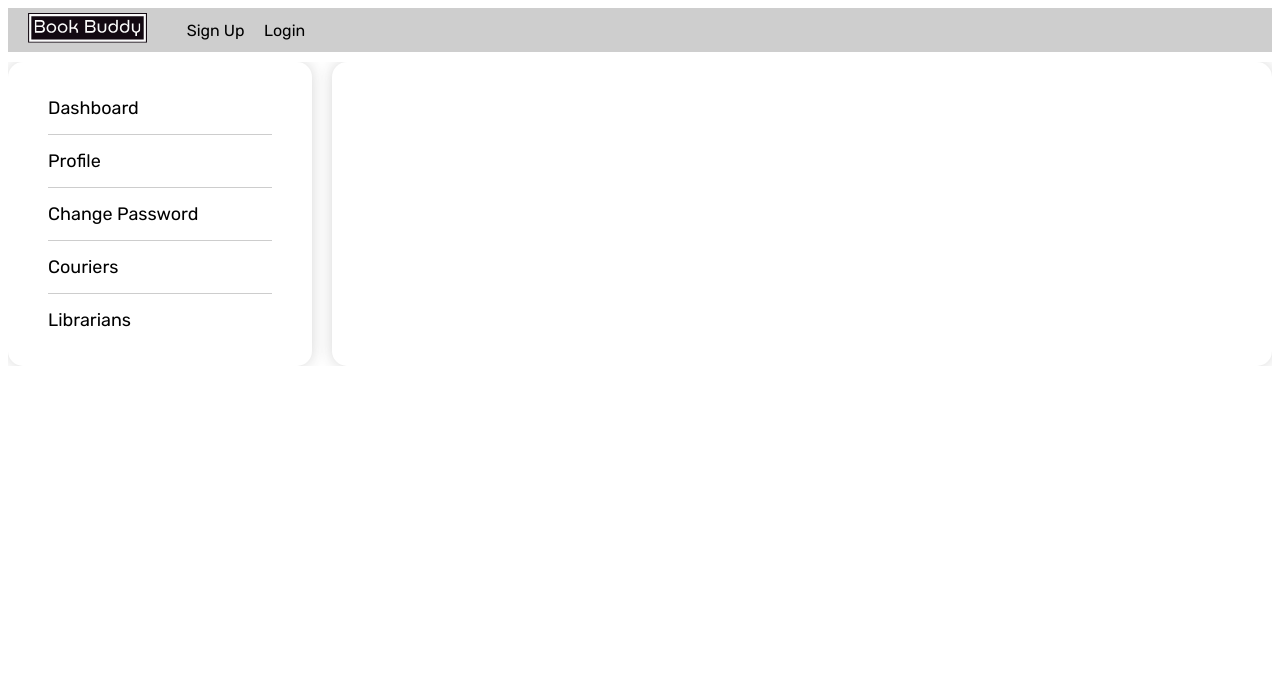
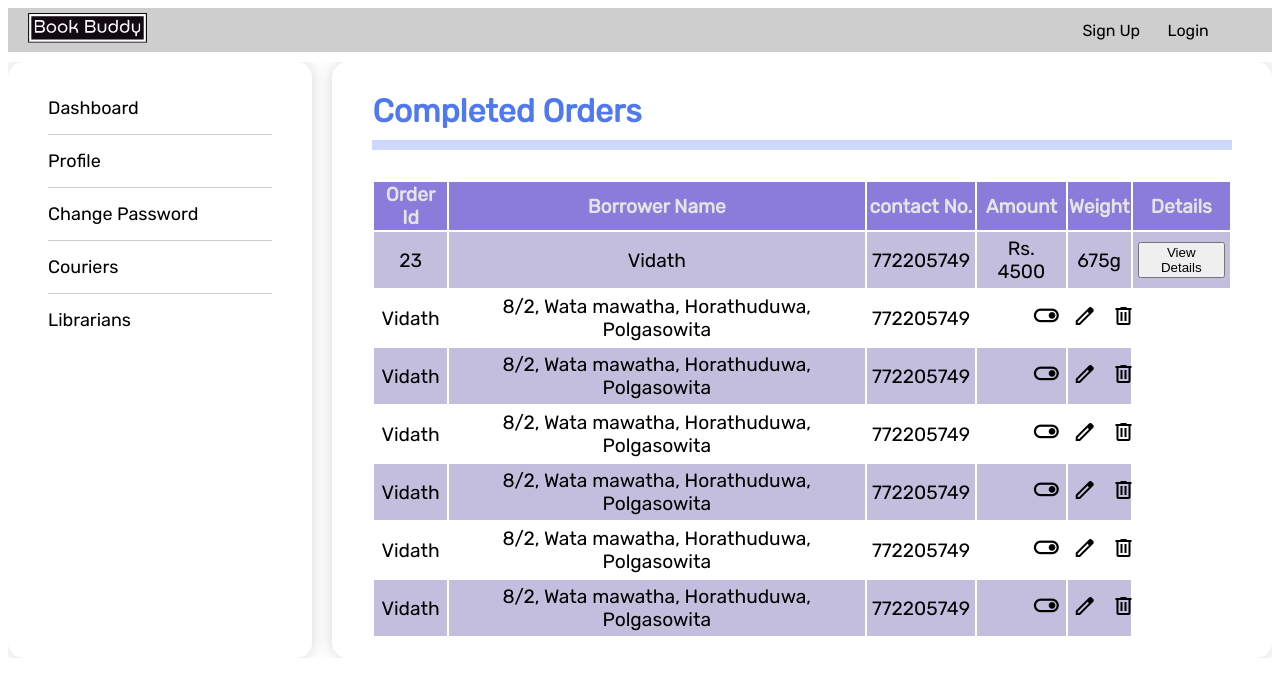
Before and after one commit to vidath-dhanushka/bookBuddy-Refined, a PHP site: page /bookBuddy/courier/completedOrders in a window 1280 px wide. Shown: the top 697 px of the page. Run offline with PHP 8.4, Linux system fonts and the light colour scheme; some libraries are stand-ins or nearby versions.

Commit message:
added UIs for courier orders

```diff
--- a/app/controllers/Courier.php
+++ b/app/controllers/Courier.php
@@ -4,6 +4,15 @@ class Courier extends Controller
 {
     public function index()
     {
+        // show($_SESSION['USER_DATA']);
+        // die;
         $this->view('courier/dashboard');
     }
+
+    public function profile() {}
+
+    public function completedOrders()
+    {
+        $this->view('courier/completedOrders');
+    }
 }
--- /dev/null
+++ b/app/views/courier/completedOrders.view.php
@@ -0,0 +1,107 @@
+<?php $this->view('admin/includes/sidenav'); ?>
+<adminCourier>
+    <h1 class="title">Completed Orders</h1>
+
+    <table>
+        <tr>
+            <th>Order Id</th>
+            <th>Borrower Name</th>
+            <th>contact No.</th>
+            <th>Amount</th>
+            <th>Weight</th>
+            <th>Details</th>
+        </tr>
+        <tr>
+            <td>23</td>
+            <td>Vidath</td>
+            <td>772205749</td>
+            <td>Rs. 4500</td>
+            <td>675g</td>
+            <td><button>View Details</button></td>
+        </tr>
+        <tr>
+            <td>Vidath</td>
+            <td>8/2, Wata mawatha, Horathuduwa, Polgasowita</td>
+            <td>772205749</td>
+            <td><span class="material-symbols-outlined status" style="position: relative; top:0; left:25px">toggle_on</span>
+            </td>
+            <td><span class="material-symbols-outlined" style="position: relative; top:0; left:0">
+                    edit
+                </span>
+                <span class="material-symbols-outlined" style="position: relative; top:0; left:10px">
+                    delete
+                </span>
+            </td>
+        </tr>
+        <tr>
+            <td>Vidath</td>
+            <td>8/2, Wata mawatha, Horathuduwa, Polgasowita</td>
+            <td>772205749</td>
+            <td><span class="material-symbols-outlined status" style="position: relative; top:0; left:25px">toggle_on</span>
+            </td>
+            <td><span class="material-symbols-outlined" style="position: relative; top:0; left:0">
+                    edit
+                </span>
+                <span class="material-symbols-outlined" style="position: relative; top:0; left:10px">
+                    delete
+                </span>
+            </td>
+        </tr>
+        <tr>
+            <td>Vidath</td>
+            <td>8/2, Wata mawatha, Horathuduwa, Polgasowita</td>
+            <td>772205749</td>
+            <td><span class="material-symbols-outlined status" style="position: relative; top:0; left:25px">toggle_on</span>
+            </td>
+            <td><span class="material-symbols-outlined" style="position: relative; top:0; left:0">
+                    edit
+                </span>
+                <span class="material-symbols-outlined" style="position: relative; top:0; left:10px">
+                    delete
+                </span>
+            </td>
+        </tr>
+        <tr>
+            <td>Vidath</td>
+            <td>8/2, Wata mawatha, Horathuduwa, Polgasowita</td>
+            <td>772205749</td>
+            <td><span class="material-symbols-outlined status" style="position: relative; top:0; left:25px">toggle_on</span>
+            </td>
+            <td><span class="material-symbols-outlined" style="position: relative; top:0; left:0">
+                    edit
+                </span>
+                <span class="material-symbols-outlined" style="position: relative; top:0; left:10px">
+                    delete
+                </span>
+            </td>
+        </tr>
+        <tr>
+            <td>Vidath</td>
+            <td>8/2, Wata mawatha, Horathuduwa, Polgasowita</td>
+            <td>772205749</td>
+            <td><span class="material-symbols-outlined status" style="position: relative; top:0; left:25px">toggle_on</span>
+            </td>
+            <td><span class="material-symbols-outlined" style="position: relative; top:0; left:0">
+                    edit
+                </span>
+                <span class="material-symbols-outlined" style="position: relative; top:0; left:10px">
+                    delete
+                </span>
+            </td>
+        </tr>
+        <tr>
+            <td>Vidath</td>
+            <td>8/2, Wata mawatha, Horathuduwa, Polgasowita</td>
+            <td>772205749</td>
+            <td><span class="material-symbols-outlined status" style="position: relative; top:0; left:25px">toggle_on</span>
+            </td>
+            <td><span class="material-symbols-outlined" style="position: relative; top:0; left:0">
+                    edit
+                </span>
+                <span class="material-symbols-outlined" style="position: relative; top:0; left:10px">
+                    delete
+                </span>
+            </td>
+        </tr>
+    </table>
+</adminCourier>
--- a/app/views/courier/includes/sidenav.view.php
+++ b/app/views/courier/includes/sidenav.view.php
@@ -2,25 +2,25 @@
 <memberSidenav>
     <div class="app-content">
         <div class="container">
-            <a href="<?= ROOT ?>/admin">
+            <a href="<?= ROOT ?>/courier">
                 <!-- <span class="material-symbols-outlined">book_5</span> -->
                 Dashboard
             </a>
-            <a href="<?= ROOT ?>/admin/profile">
+            <a href="<?= ROOT ?>/courier/profile">
                 <!-- <span class="material-symbols-outlined">person</span> -->
                 Profile
             </a>
-            <a href="<?= ROOT ?>/admin/changePassword">
+            <a href="<?= ROOT ?>/courier/changePassword">
                 <!-- <span class="material-symbols-outlined">passkey</span> -->
                 Change Password
             </a>
-            <a href="<?= ROOT ?>/admin/courier">
+            <a href="<?= ROOT ?>/courier/completedOrders">
                 <!-- <span class="material-symbols-outlined">sync_alt</span> -->
-                Couriers
+                Completed Orders
             </a>
-            <a href="<?= ROOT ?>/admin/librarian">
+            <a href="<?= ROOT ?>/courier/ongoingOrders">
                 <!-- <span class="material-symbols-outlined">logout</span> -->
-                Librarians
+                Ongoing Orders
             </a>
         </div>
 </memberSidenav>
--- a/app/views/includes/header.view.php
+++ b/app/views/includes/header.view.php
@@ -31,11 +31,13 @@
             </span>
         <?php endif; ?>
         <?php if (!(Auth::logged_in())) : ?>
-            <a href="<?= ROOT ?>/signup" class="profile guestsection">Sign&nbsp;Up</span></a>
-            &nbsp;
-            &nbsp;
-            &nbsp;
-            <a href="<?= ROOT ?>/login" class="profile guestsection">Login</span></a>
+            <div class="signup_login">
+                <a href="<?= ROOT ?>/signup" class="profile guestsection">Sign&nbsp;Up</span></a>
+                &nbsp;
+                &nbsp;
+                &nbsp;
+                <a href="<?= ROOT ?>/login" class="profile guestsection">Login</span></a>
+            </div>
         <?php else : ?>
             <a href="<?= ROOT ?>/member/profile" class="profile usersection"><span userinfo="first_name"><?= Auth::getUsername() ?></span></a>
             <?php if (auth::getrole() == 'member') : ?>
```
Also changed, not shown: app/views/courier/ongoingOrders.view.php (added, +129 -0 lines), public/assets/css/includes/_header.scss, public/assets/css/style.css, 1 other file.
